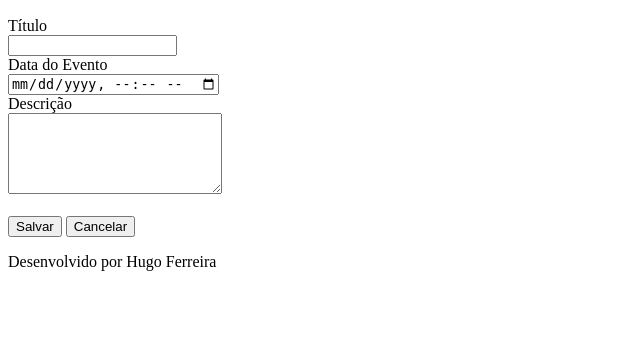
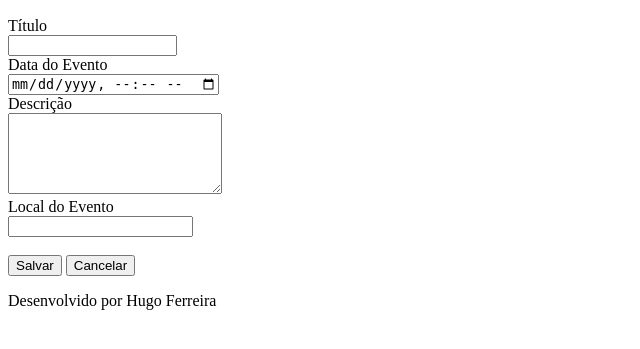
Before and after one commit to hugoferreirasantos/agenda, a Django app: page /agenda/evento/ in a window 1280 px wide. Shown: the part 136-485 px from the top of the page, without its empty margins (0-640 px from the left). Run offline with Django 4.2, Linux system fonts and the light colour scheme; a user stored in the database is signed in.

Commit message:
Alterações feitas para a insersão do campo Local na agenda

```diff
--- a/core/models.py
+++ b/core/models.py
@@ -9,6 +9,7 @@ class Evento(models.Model):
     descricao = models.TextField(blank=True, null=True)
     data_evento = models.DateTimeField(verbose_name='Data do Evento')
     data_criacao = models.DateTimeField(auto_now=True)
+    local = models.CharField(max_length=200, blank=True, null=True)
     usuario = models.ForeignKey(User, on_delete=models.CASCADE)
 
     class Meta:
@@ -17,6 +18,9 @@ class Evento(models.Model):
     def __str__(self):
         return self.titulo
 
+    def __str__(self):
+        return self.local
+
     # Formatação para data:
     def get_data_evento (self):
         return self.data_evento.strftime('%d / %m / %Y %H:%M Hrs')
--- a/core/views.py
+++ b/core/views.py
@@ -49,8 +49,10 @@ def submit_evento(request):
         data_evento = request.POST.get('data_evento')
         descricao = request.POST.get('descricao')
         usuario = request.user
+        local = request.POST.get('local')
         Evento.objects.create(titulo=titulo,
                               data_evento=data_evento,
                               descricao=descricao,
+                              local=local,
                               usuario=usuario)
     return redirect('/')
--- a/templates/agenda.html
+++ b/templates/agenda.html
@@ -7,7 +7,7 @@
     </a>
     <ul style="font-size: 18px">
         {% for evento in eventos %}
-            <li>{{ evento.titulo }} - {{ evento.get_data_evento }}</li>
+            <li>{{ evento.titulo }} - {{ evento.get_data_evento }} - {{ evento.local }}</li>
         {% endfor %}
     </ul>
 {% endblock %}
--- a/templates/evento.html
+++ b/templates/evento.html
@@ -15,6 +15,10 @@
     <label>Descrição</label>
     <br>
         <textarea name="descrição" rows="5" cols="24"></textarea>
+    <br>
+        <label>Local do Evento</label>
+    <br>
+        <input type="text" name="local">
     <br><br>
         <button type="submit">Salvar</button>
     <a href="/">
```
Also changed, not shown: db.sqlite3.
